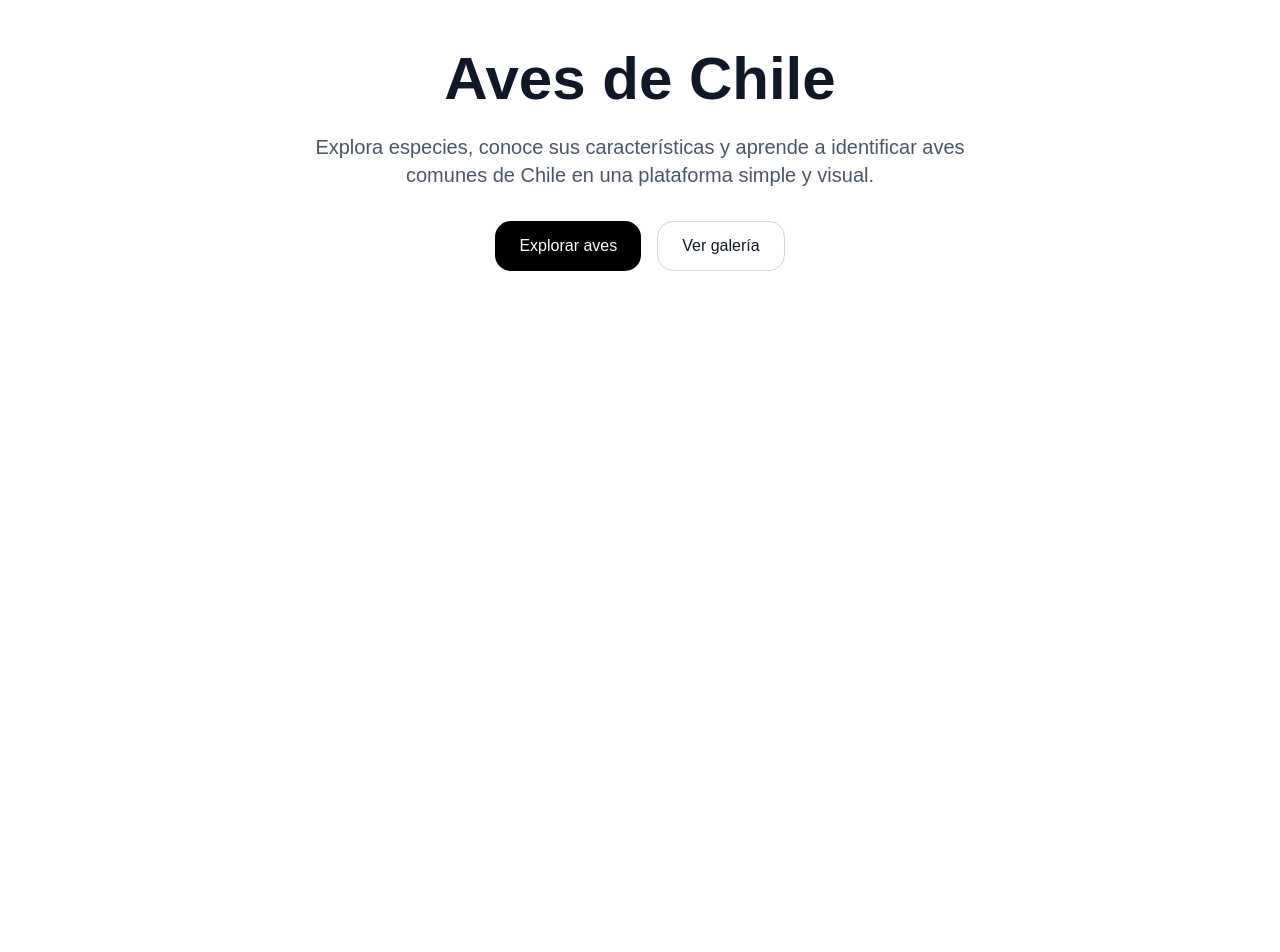
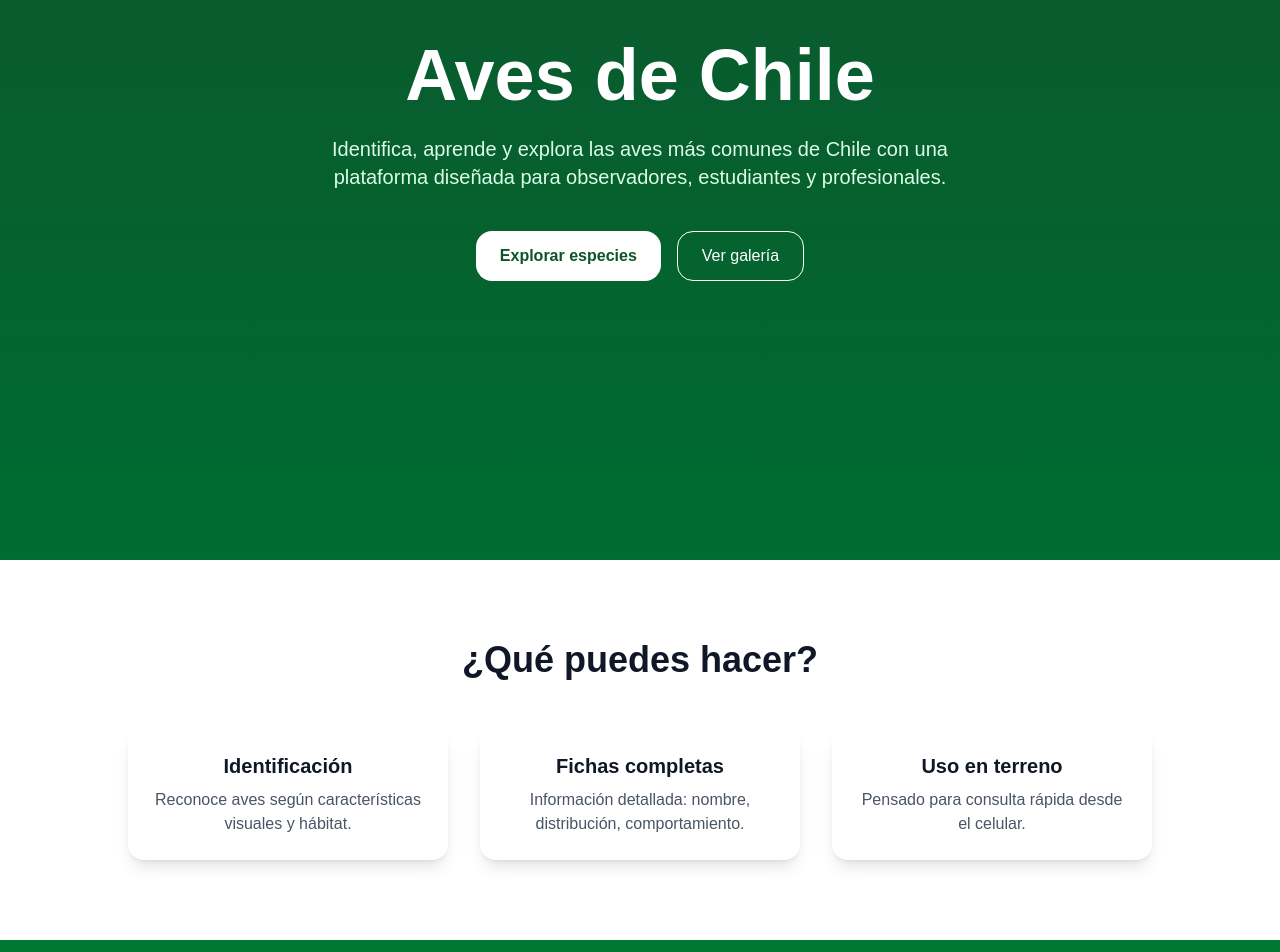
Before and after one commit to diegocarrascoesp-cell/aves-chile, a Next.js app: page / in a window 1280 px wide. Shown: the part 240-1192 px from the top of the page. Before the commit the page ends 800 px from the top, so only its background shows below. Built offline with nearby package versions, Linux system fonts and the light colour scheme.

Commit message:
primer landing

```diff
--- a/app/page.tsx
+++ b/app/page.tsx
@@ -1,26 +1,77 @@
 export default function Home() {
   return (
-    <main className="min-h-screen bg-white text-gray-900">
-      <section className="mx-auto flex min-h-screen max-w-5xl flex-col items-center justify-center px-6 text-center">
-        <h1 className="text-4xl font-bold md:text-6xl">
+    <main className="min-h-screen bg-gradient-to-b from-green-900 to-green-700 text-white">
+
+      {/* HERO */}
+      <section className="flex min-h-screen flex-col items-center justify-center px-6 text-center">
+        <h1 className="text-5xl font-bold md:text-7xl">
           Aves de Chile
         </h1>
 
-        <p className="mt-6 max-w-2xl text-lg text-gray-600 md:text-xl">
-          Explora especies, conoce sus características y aprende a identificar
-          aves comunes de Chile en una plataforma simple y visual.
+        <p className="mt-6 max-w-2xl text-lg text-green-100 md:text-xl">
+          Identifica, aprende y explora las aves más comunes de Chile con una
+          plataforma diseñada para observadores, estudiantes y profesionales.
         </p>
 
-        <div className="mt-8 flex gap-4">
-          <button className="rounded-2xl bg-black px-6 py-3 text-white transition hover:opacity-90">
-            Explorar aves
+        <div className="mt-10 flex gap-4">
+          <button className="rounded-2xl bg-white px-6 py-3 text-green-900 font-semibold transition hover:scale-105">
+            Explorar especies
           </button>
 
-          <button className="rounded-2xl border border-gray-300 px-6 py-3 transition hover:bg-gray-100">
+          <button className="rounded-2xl border border-white px-6 py-3 transition hover:bg-white hover:text-green-900">
             Ver galería
           </button>
         </div>
       </section>
+
+      {/* FEATURES */}
+      <section className="bg-white text-gray-900 py-20 px-6">
+        <div className="mx-auto max-w-5xl text-center">
+          <h2 className="text-3xl font-bold md:text-4xl">
+            ¿Qué puedes hacer?
+          </h2>
+
+          <div className="mt-12 grid gap-8 md:grid-cols-3">
+
+            <div className="rounded-2xl shadow-lg p-6">
+              <h3 className="text-xl font-semibold">Identificación</h3>
+              <p className="mt-2 text-gray-600">
+                Reconoce aves según características visuales y hábitat.
+              </p>
+            </div>
+
+            <div className="rounded-2xl shadow-lg p-6">
+              <h3 className="text-xl font-semibold">Fichas completas</h3>
+              <p className="mt-2 text-gray-600">
+                Información detallada: nombre, distribución, comportamiento.
+              </p>
+            </div>
+
+            <div className="rounded-2xl shadow-lg p-6">
+              <h3 className="text-xl font-semibold">Uso en terreno</h3>
+              <p className="mt-2 text-gray-600">
+                Pensado para consulta rápida desde el celular.
+              </p>
+            </div>
+
+          </div>
+        </div>
+      </section>
+
+      {/* CTA */}
+      <section className="py-20 px-6 text-center">
+        <h2 className="text-3xl font-bold md:text-4xl">
+          Comienza a explorar hoy
+        </h2>
+
+        <p className="mt-4 text-green-100">
+          Una herramienta simple, visual y potente para aprender en terreno.
+        </p>
+
+        <button className="mt-8 rounded-2xl bg-white px-8 py-4 text-green-900 font-semibold transition hover:scale-105">
+          Ir a especies
+        </button>
+      </section>
     </main>
   );
 }
```
